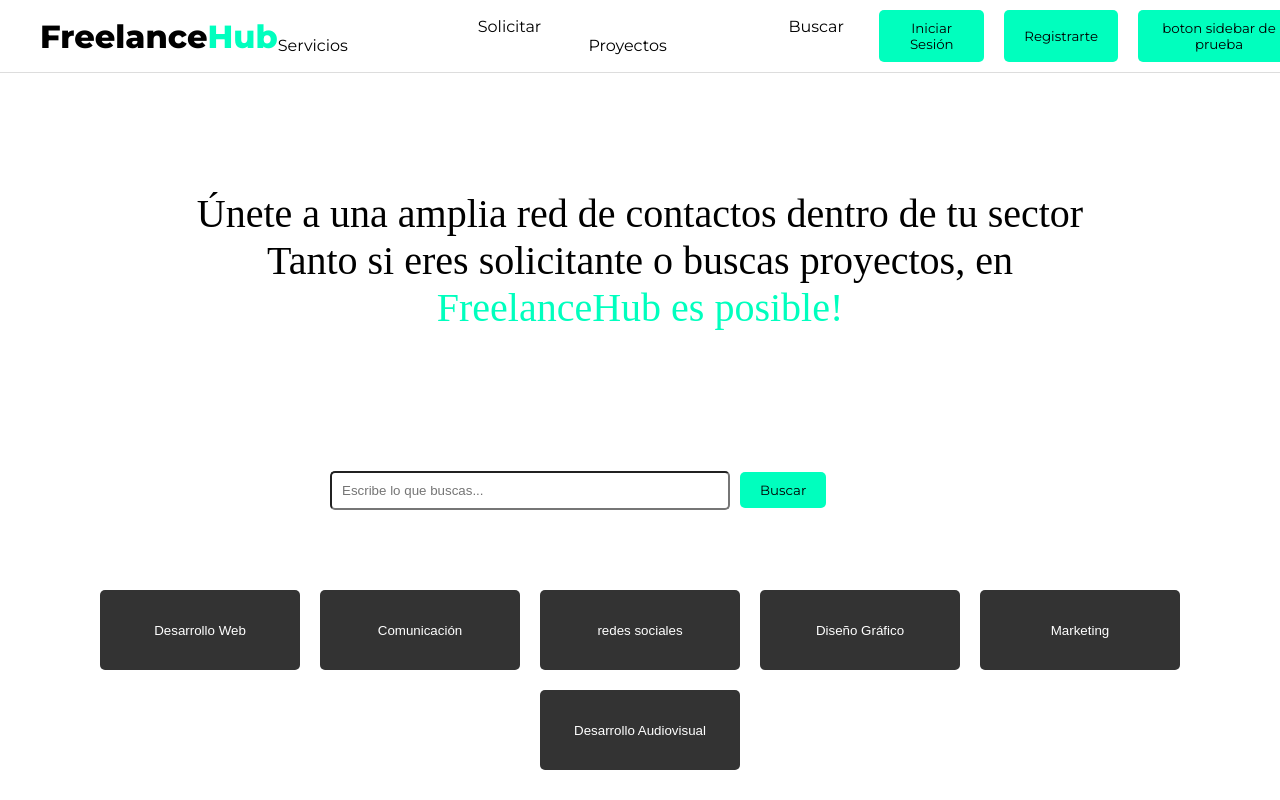
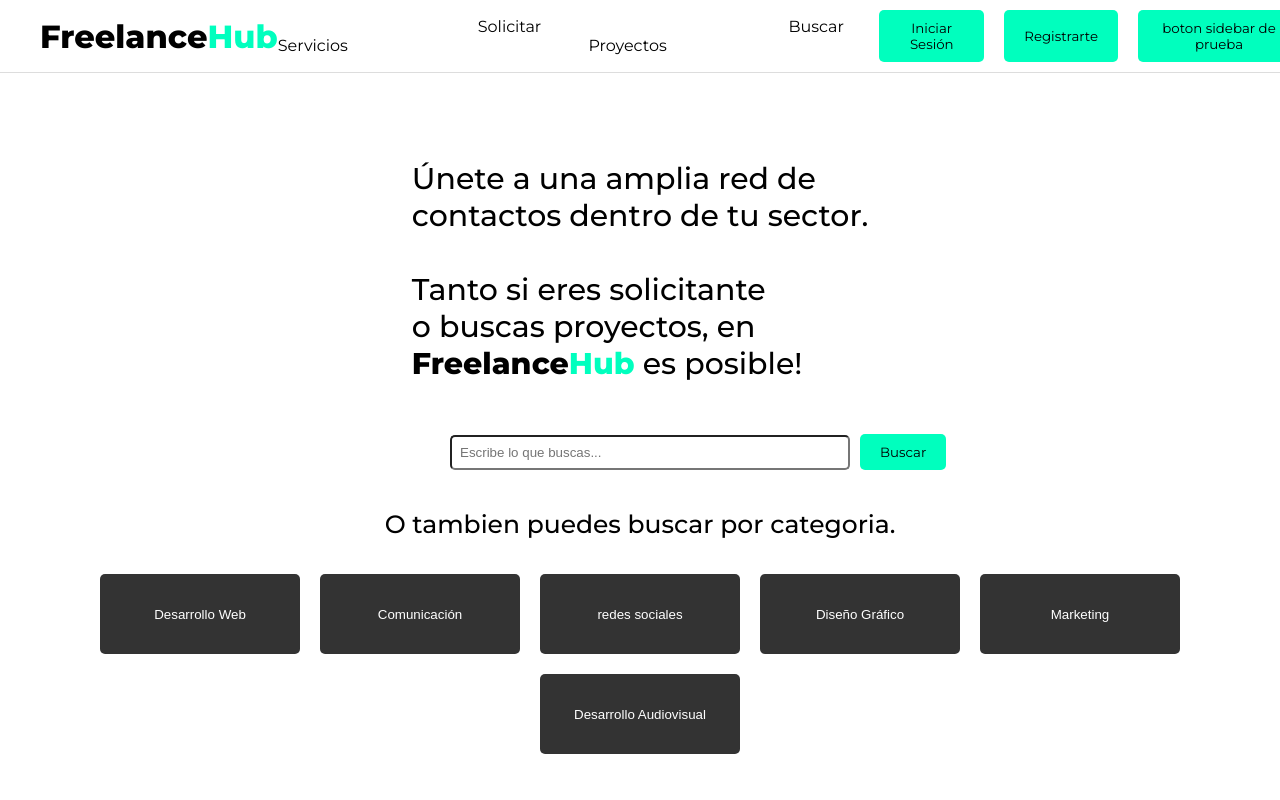
Before and after one commit to develhope/FS-ESP10-Team1-Project3, a React (Vite) app: page / in a window 1280 px wide. Shown: the top 800 px of the page. Built offline with nearby package versions, Linux system fonts and the light colour scheme.

Commit message:
Actualizacion home

```diff
--- a/src/components/Container.jsx
+++ b/src/components/Container.jsx
@@ -9,15 +9,21 @@ export function Container () {
 
     <div className='container'>
         <p className='container-text'>
-        <span> Únete a una amplia red de contactos dentro de tu sector </span><br />
-        <span>Tanto si eres solicitante o buscas proyectos, en </span><br /> <span className='highlight'>FreelanceHub es posible!</span></p>
+        <span> Únete a una amplia red de</span><br/>
+        <span>contactos dentro de tu sector. </span><br/>
+        <br/>
+        <span>Tanto si eres solicitante </span><br/>
+        <span> o buscas proyectos, en </span><br/>
+        <span className='bold'>Freelance </span><span className='highlight'>Hub</span> <span> es posible!</span> </p>
 
 
       <div className='buscador'>
         <input type="text" placeholder="Escribe lo que buscas..." />
         <button>Buscar</button>
       </div>
-
+      <p className='textcategorias'> O tambien puedes buscar por categoria.</p>
+      <div>
+      </div>
       <div className='categorias'>
 
         {categorias.map(categoria => (
--- a/src/index.css
+++ b/src/index.css
@@ -12,16 +12,22 @@ html, body {
   justify-content: space-between;
   min-height: 100vh;
   text-align: center;
+  font-family: "Montserrat", sans-serif;
   box-sizing: border-box;
   padding: 80px 20px; /* Asegura que el contenido no se superponga con la navbar */
-  margin-top: 60px; /* Ajusta este valor para asegurar que no se superponga con la navbar */
+  margin-top: 40px; /* Ajusta este valor para asegurar que no se superponga con la navbar */
   overflow: hidden; /* Oculta la barra de desplazamiento */
 }
 
 .highlight {
   color: #00ffbe;
+  font-weight: 800;
 }
 
+.bold {
+font-weight: 800;
+color: black;
+}
 
 .buscador {
   display: flex;
@@ -32,12 +38,14 @@ html, body {
 }
 
 .buscador input {
-  padding: 10px;
+  padding: 8px;
   width: 100%; /* Ajusta el ancho al 100% del contenedor */
   max-width: 400px; /* Ancho máximo para pantallas grandes */
   margin-right:  10px; /* Espacio entre el input y el botón */
   box-sizing: border-box;
   border-radius: 5px;
+  margin-left: 120px;
+
 }
 
 /* Boton Buscar*/
@@ -49,6 +57,7 @@ html, body {
   border-radius: 5px;
   cursor: pointer;
   font-family: "Montserrat", sans-serif;
+
 }
 
 
@@ -71,6 +80,7 @@ html, body {
 }
 
 
+
 footer {
   width: 100vw;
   height: 20vh;
@@ -78,18 +88,26 @@ footer {
 }
 
 .container-text {
-  font-size: 40px;
+  font-size: 30px;
   margin-bottom: 20px;
   overflow: hidden;
   box-sizing: border-box;
   padding: 10px;
   position: relative;
-  height: 200px;
+  height: 250px;
+  text-align: left;
+  font-weight: 500;
+  white-space: nowrap; /* Asegura que el texto no se rompa en múltiples líneas */
 }
+
+.textcategorias  {
+  font-size: 25px;
+  font-weight: 500;
+  }
 
 .container-text span {
   display: inline-block;
-  animation: scrollUp 5s linear forwards; /* Esto asegura que la animación se ejecute durante 5 segundos y luego se detenga en el estado final. */
+  animation: scrollUp 3s linear forwards; /* Esto asegura que la animación se ejecute durante 5 segundos y luego se detenga en el estado final. */
 }
 
 
@@ -107,7 +125,7 @@ footer {
 
 @media (max-width: 728px) {
   .container-text {
-    font-size: 36px;
+    font-size: 30px;
   }
 
   .buscador input {
```
